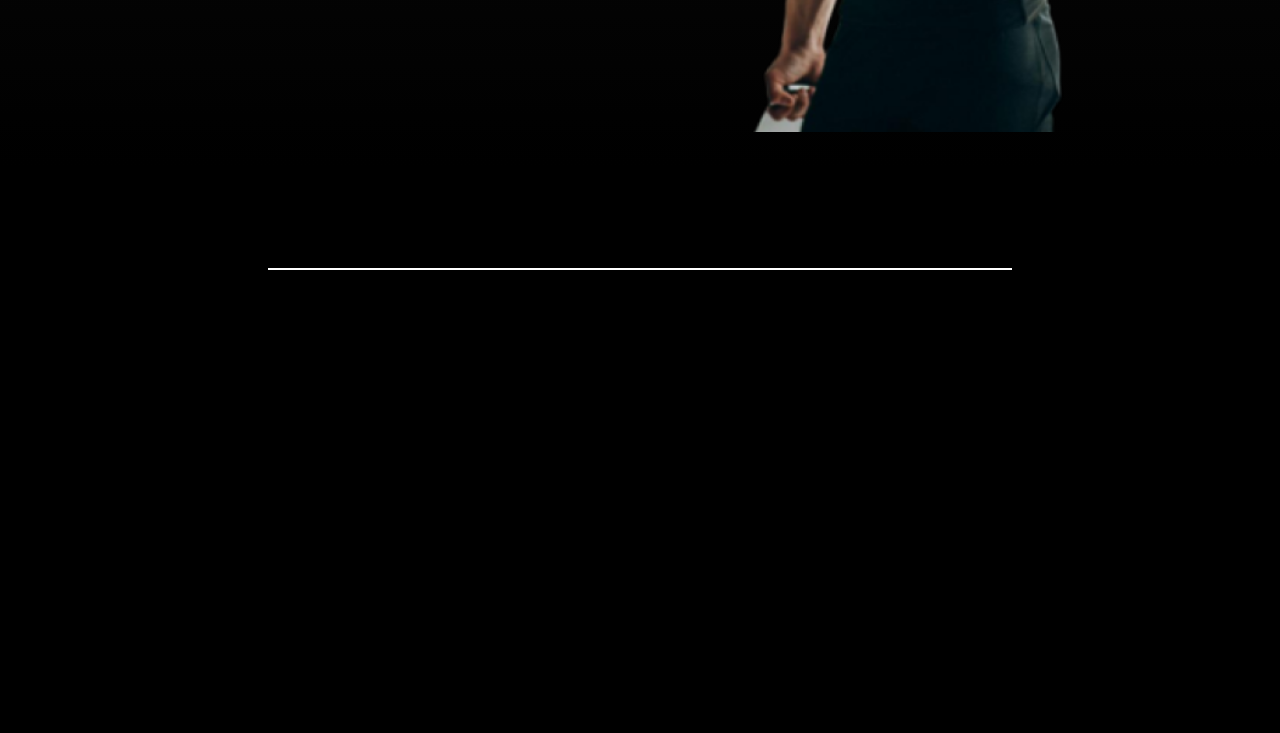
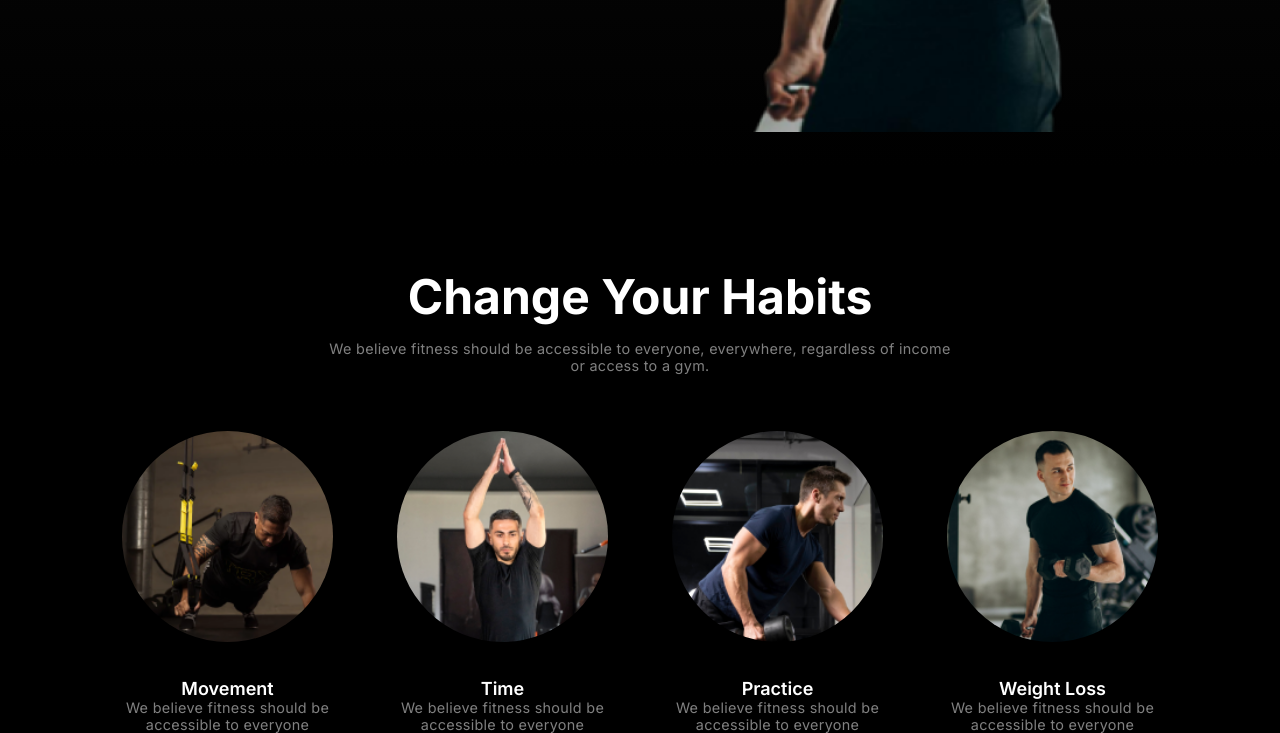
Before and after one commit to Arrafi2644/Assignment-2, a plain HTML site: page index.html in a window 1280 px wide. Shown: the part 706-1439 px from the top of the page. Before the commit the page ends 996 px from the top, so only its background shows below. Drawn offline with Linux system fonts and the light colour scheme; a web font is replaced by a local one.

Commit message:
header section and change habit section complete

```diff
--- a/css/style.css
+++ b/css/style.css
@@ -40,9 +40,16 @@ body{
 
 }
 
+.section-title{
+    color: var(--primary-font-color);
+    font-size: 3rem;
+    line-height: 120%;
+}
+
 .section-description{
     font-size: var(--small-font-size);
     color: var(--secondary-font-color);
+    letter-spacing: 0.3px;
 }
 
 /* Header section  */
@@ -155,10 +162,51 @@ main>section{
 }
 
 .change-habit-section-head{
-    max-width: 70%;
+    max-width: 60%;
     margin: 0 auto;
-    border: 1px solid white;
+    /* border: 1px solid white; */
+    text-align: center;
+    margin-bottom: 3.6rem;
 }
+
+.change-habit-section-head .section-title{
+    margin-bottom: 0.9rem;
+
+}
+
+
+.change-habit-section-body{
+ display: grid;
+ grid-template-columns: repeat(4, 1fr);
+ gap: 2.5rem;
+}
+
+.change-habit-section-body .card .card-img{
+      /* border-radius: 50%; */
+      width: 90%;
+      margin: 0 auto;
+      border-radius: 50%;
+      margin-bottom: 2rem;
+}
+
+.change-habit-section-body .card .card-img img{
+    width: 100%;
+    border-radius: 50%;
+}
+
+.change-habit-section-body .card .card-content{
+    text-align: center;
+}
+
+.change-habit-section-body .card .card-content .card-title{
+    color: var(--primary-font-color);
+    font-size: var(--medium-font-size);
+    font-weight: 600;
+    line-height: 120%;
+}
+
+
+
 
 /* footer section  */
 
--- a/index.html
+++ b/index.html
@@ -49,11 +49,54 @@
    <main>
      <section class="change-habit-section">
         <div class="change-habit-section-head">
-            <h2 class="section-title"></h2>
-            <p class="section-description"></p>
+            <h2 class="section-title">Change Your Habits</h2>
+            <p class="section-description">We believe fitness should be accessible to everyone, everywhere, regardless of income or access to a gym.</p>
         </div>
         <div class="change-habit-section-body">
-                body
+            <div class="card">
+                <div class="card-img">
+                    <img src="images/image 3.png" alt="image-3">
+                </div>
+                <div class="card-content">
+                    <h3 class="card-title">Movement</h3>
+                    <p class="card-description section-description">
+                        We believe fitness should be accessible to everyone
+                    </p>
+                </div>
+            </div>
+            <div class="card">
+                <div class="card-img">
+                    <img src="images/image 2.png" alt="image-3">
+                </div>
+                <div class="card-content">
+                    <h3 class="card-title">Time</h3>
+                    <p class="card-description section-description">
+                        We believe fitness should be accessible to everyone
+                    </p>
+                </div>
+            </div>
+            <div class="card">
+                <div class="card-img">
+                    <img src="images/image 4.png" alt="image-3">
+                </div>
+                <div class="card-content">
+                    <h3 class="card-title">Practice</h3>
+                    <p class="card-description section-description">
+                        We believe fitness should be accessible to everyone
+                    </p>
+                </div>
+            </div>
+            <div class="card">
+                <div class="card-img">
+                    <img src="images/image 5.png" alt="image-3">
+                </div>
+                <div class="card-content">
+                    <h3 class="card-title">Weight Loss</h3>
+                    <p class="card-description section-description">
+                        We believe fitness should be accessible to everyone
+                    </p>
+                </div>
+            </div>
         </div>
 
      </section>
```
